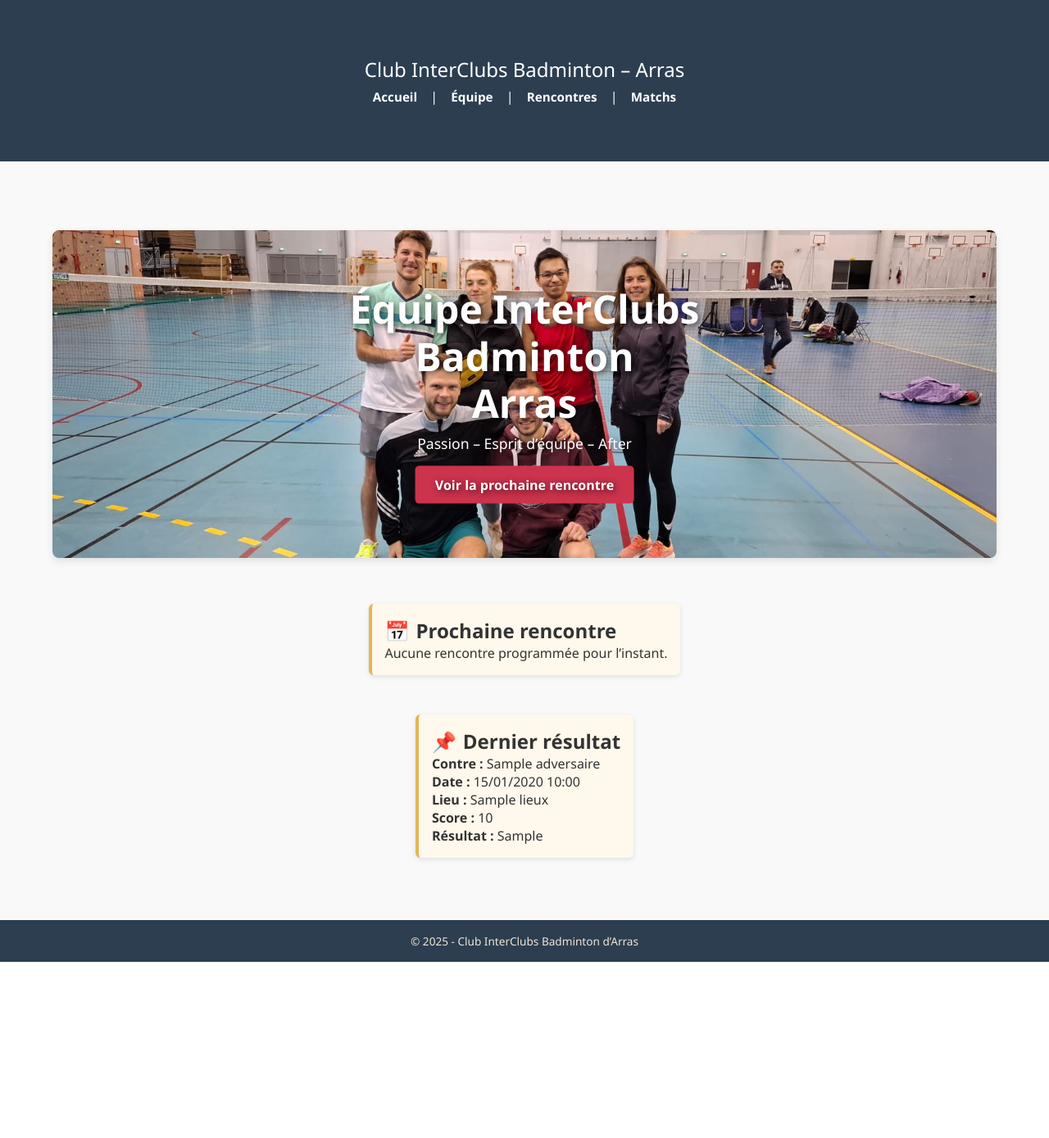
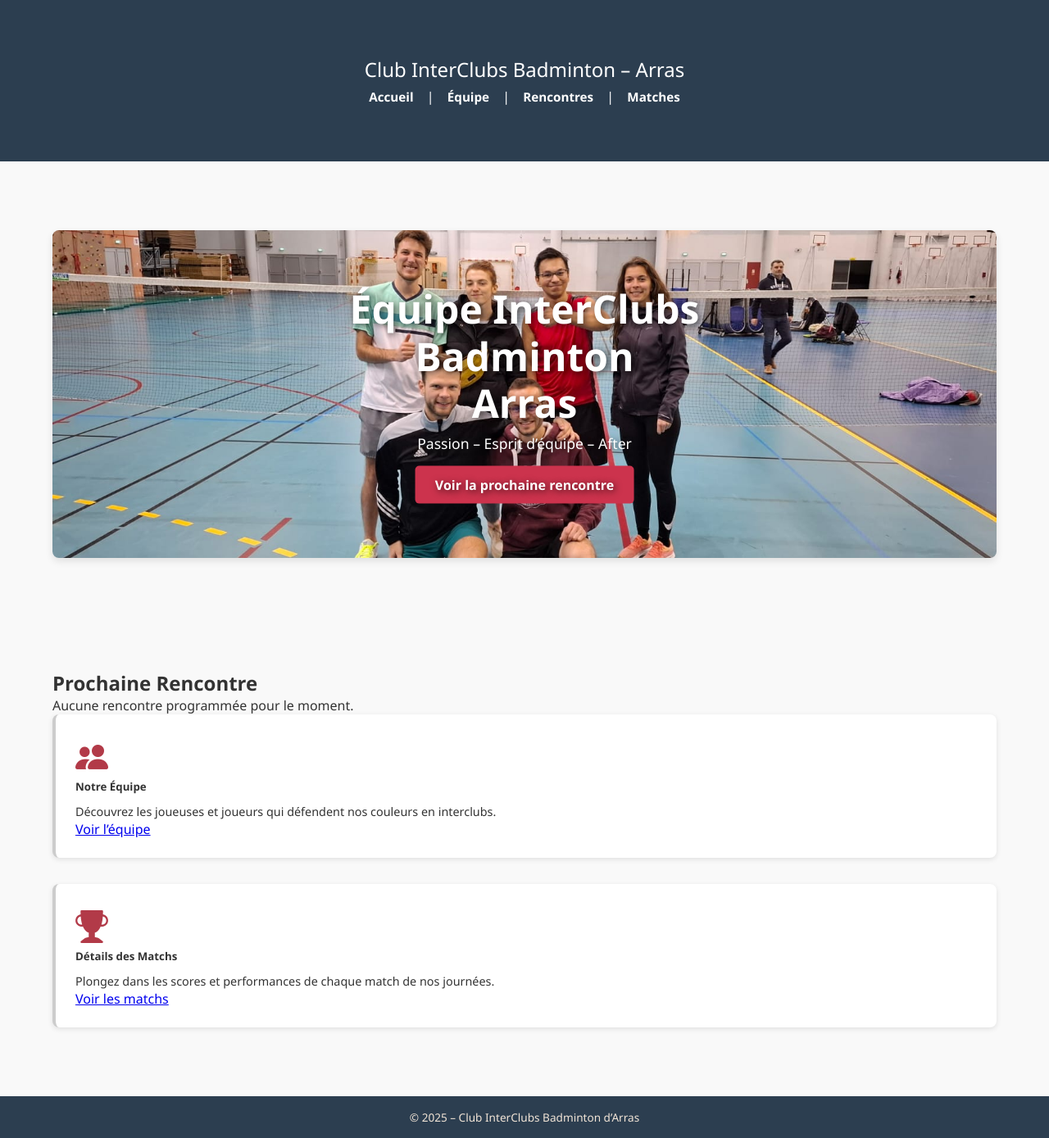
Before and after one commit to miomioche/projet_interclub, a PHP site: page / in a window 1280 px wide. Shown: the whole page at 82% size. Before the commit the page ends 1174 px from the top, so only its background shows below. Run offline with PHP 8.4, Linux system fonts and the light colour scheme; tables that the repository leaves empty or names only in its code hold one stand-in row (values such as "Sample post").

Commit message:
index + matches à jour

```diff
--- a/css/style.css
+++ b/css/style.css
@@ -422,3 +459,25 @@ body {
   font-size: 0.85rem;
   margin-top: auto;    /* poussé en bas si contenu court */
 }
+/* === Teaser-cards améliorées === */
+.teaser-card {
+  background-color: #fff;
+  border-radius: 0.5rem;
+  transition: transform .2s, box-shadow .2s;
+}
+.teaser-card:hover {
+  transform: translateY(-4px);
+  box-shadow: 0 6px 18px rgba(0,0,0,0.1);
+}
+.icon-wrapper {
+  font-size: 2.5rem;
+  color: var(--brick-red);
+}
+.card-title {
+  margin-bottom: .75rem;
+  font-weight: 600;
+}
+.card-text {
+  font-size: .9rem;
+  line-height: 1.4;
+}
--- a/includes/footer.php
+++ b/includes/footer.php
@@ -1,3 +1,5 @@
-<div class="footer">
-    <p>&copy; 2025 - Club InterClubs Badminton d’Arras</p>
-</div>
+<footer class="footer">
+    © <?= date('Y') ?> – Club InterClubs Badminton d’Arras
+  </footer>
+</body>
+</html>
--- a/includes/header.php
+++ b/includes/header.php
@@ -1,12 +1,28 @@
-<div class="header">
-  <div class="container">
+<!DOCTYPE html>
+<html lang="fr">
+<head>
+  <meta charset="UTF-8">
+  <meta name="viewport" content="width=device-width,initial-scale=1">
+  <title>Club InterClubs Badminton – Arras</title>
+  <!-- Votre CSS principal -->
+  <link rel="stylesheet" href="css/style.css">
 
-    <h1>Club InterClubs Badminton – Arras</h1>
-    <nav>
-      <a href="index.php">Accueil</a> |
-      <a href="equipe.php">Équipe</a> |
-      <a href="rencontres.php">Rencontres</a> |
-      <a href="view_match.php">Matchs</a>
-    </nav>
-  </div>
-</div>
+  <!-- Bootstrap Icons (pour les icônes bi-person-fill, bi-people-fill, bi-gender-ambiguous…) -->
+  <link rel="stylesheet"
+        href="https://cdn.jsdelivr.net/npm/bootstrap-icons@1.10.5/font/bootstrap-icons.css">
+</head>
+<body>
+  <header class="header bg-dark text-white py-3">
+    <div class="container d-flex flex-column flex-md-row align-items-center justify-content-between">
+      <h1 class="h4 mb-2 mb-md-0">Club InterClubs Badminton – Arras</h1>
+      <nav>
+        <a class="nav-link d-inline-block text-white" href="index.php">Accueil</a>
+        <span class="text-white mx-1">|</span>
+        <a class="nav-link d-inline-block text-white" href="equipe.php">Équipe</a>
+        <span class="text-white mx-1">|</span>
+        <a class="nav-link d-inline-block text-white" href="rencontres.php">Rencontres</a>
+        <span class="text-white mx-1">|</span>
+        <a class="nav-link d-inline-block text-white" href="matches.php">Matches</a>
+      </nav>
+    </div>
+  </header>
--- a/index.php
+++ b/index.php
@@ -1,102 +1,125 @@
 <?php
+// index.php
 require __DIR__ . '/includes/db.php';
 
-// Prochaine rencontre
-$stmtNext = $pdo->prepare("
-    SELECT r.*, a.nom AS adversaire, l.latitude, l.longitude, l.nom AS lieu_nom
-      FROM rencontres r
- LEFT JOIN adversaires a ON r.adversaire_id = a.id
- LEFT JOIN lieux      l ON r.lieu_id       = l.id
-     WHERE r.date_rencontre >= NOW()
-  ORDER BY r.date_rencontre ASC
-     LIMIT 1
-");
-$stmtNext->execute();
-$next = $stmtNext->fetch(PDO::FETCH_ASSOC);
+try {
+    // On récupère la prochaine rencontre programmée
+    $stmt = $pdo->prepare(<<<SQL
+        SELECT
+            r.journee,
+            r.date_rencontre,
+            r.heure,
+            l.nom            AS lieu_nom,
+            c1.nom           AS equipe_dom,
+            r.score_domicile,
+            r.score_exterieur,
+            c2.nom           AS equipe_ext
+        FROM rencontres AS r
+        JOIN lieux       AS l  ON l.id  = r.lieu_id
+        JOIN adversaires AS c1 ON c1.id = r.domicile_id
+        JOIN adversaires AS c2 ON c2.id = r.exterieur_id
+        WHERE CONCAT(r.date_rencontre,' ',r.heure) >= NOW()
+        ORDER BY r.date_rencontre, r.heure
+        LIMIT 1
+    SQL);
+    $stmt->execute();
+    $next = $stmt->fetch(PDO::FETCH_ASSOC);
+} catch (PDOException $e) {
+    die('Erreur BDD : ' . $e->getMessage());
+}
 
-// Dernier résultat
-$stmtLast = $pdo->prepare("
-    SELECT r.*, a.nom AS adversaire, l.nom AS lieu_nom
-      FROM rencontres r
- LEFT JOIN adversaires a ON r.adversaire_id = a.id
- LEFT JOIN lieux      l ON r.lieu_id       = l.id
-     WHERE r.date_rencontre < NOW()
-  ORDER BY r.date_rencontre DESC
-     LIMIT 1
-");
-$stmtLast->execute();
-$last = $stmtLast->fetch(PDO::FETCH_ASSOC);
 ?>
-<!DOCTYPE html>
+
+<!-- BANNIÈRE HERO -->
+ <!DOCTYPE html>
 <html lang="fr">
 <head>
   <meta charset="UTF-8">
-  <title>Club InterClubs Badminton – Accueil</title>
+  <title>Équipe InterClubs Badminton</title>
   <link rel="stylesheet" href="css/style.css">
-  <link rel="stylesheet" href="https://unpkg.com/leaflet/dist/leaflet.css" />
 </head>
 <body>
+  <?php include __DIR__ . '/includes/header.php'; ?>
 
-  <?php include 'includes/header.php'; ?>
+<main class="container">
+  <div class="hero-banner position-relative mb-5">
+    <img src="img/teambanner.jpeg"
+         alt="Équipe InterClubs Badminton – Arras"
+         class="img-fluid w-100 rounded">
+    <div class="hero-text position-absolute top-50 start-50 translate-middle text-center text-white">
+      <h1>Équipe InterClubs<br>Badminton<br>Arras</h1>
+      <p>Passion – Esprit d’équipe – After</p>
+      <a href="#next-match" class="btn btn-warning cta-button">Voir la prochaine rencontre</a>
+    </div>
+  </div>
+</main>
 
-  <!-- BANNIÈRE HERO -->
-   <main class="container">
-  <div class="hero-banner">
-    <img src="img/teambanner.jpeg" alt="Équipe InterClubs Badminton – Arras">
-    <div class="hero-text">
-      <h1>Équipe InterClubs<br>Badminton<br>Arras</h1>
-      <p>Passion – Esprit d’équipe – After</p>
-      <a href="#next-match" class="cta-button">Voir la prochaine rencontre</a>
+<!-- SECTION PROCHAINE RENCONTRE -->
+<main id="next-match" class="container py-5">
+  <h2 class="mb-4 text-center">Prochaine Rencontre</h2>
+
+  <?php if ($next): ?>
+    <div class="card mx-auto" style="max-width: 600px;">
+      <div class="card-body">
+        <h3 class="card-title">Journée J<?= htmlspecialchars($next['journee']) ?></h3>
+        <p class="card-text mb-1">
+          <strong>Date / Heure :</strong>
+          <?= date('d/m/Y', strtotime($next['date_rencontre'])) ?>
+          à <?= substr($next['heure'], 0, 5) ?>
+        </p>
+        <p class="card-text mb-1">
+          <strong>Lieu :</strong> <?= htmlspecialchars($next['lieu_nom']) ?>
+        </p>
+        <p class="card-text mb-1">
+          <strong>Équipes :</strong>
+          <?= htmlspecialchars($next['equipe_dom']) ?> – <?= htmlspecialchars($next['equipe_ext']) ?>
+        </p>
+        <p class="card-text mb-3">
+          <strong>Score :</strong>
+          <?= $next['score_domicile'] ?> – <?= $next['score_exterieur'] ?>
+        </p>
+        <a href="rencontres.php" class="btn btn-primary">Voir le calendrier complet</a>
+      </div>
+    </div>
+  <?php else: ?>
+    <div class="alert alert-info text-center mx-auto" style="max-width: 600px;">
+      Aucune rencontre programmée pour le moment.
+    </div>
+  <?php endif; ?>
+
+  <!-- CARTES TEASER : Notre Équipe + Détails des Matchs -->
+
+ <div class="col-sm-6">
+    <div class="card teaser-card h-100 border-0 shadow-sm text-center">
+      <div class="card-body d-flex flex-column">
+        <div class="icon-wrapper mb-3">
+          <i class="bi bi-people-fill"></i>
+        </div>
+        <h5 class="card-title">Notre Équipe</h5>
+        <p class="card-text flex-grow-1 text-muted">
+          Découvrez les joueuses et joueurs qui défendent nos couleurs en interclubs.
+        </p>
+        <a href="equipe.php" class="btn btn-outline-primary mt-auto">Voir l’équipe</a>
+      </div>
     </div>
   </div>
 
+  <!-- Carte Détails des Matchs -->
+  <div class="col-sm-6">
+    <div class="card teaser-card h-100 border-0 shadow-sm text-center">
+      <div class="card-body d-flex flex-column">
+        <div class="icon-wrapper mb-3">
+          <i class="bi bi-trophy-fill"></i>
+        </div>
+        <h5 class="card-title">Détails des Matchs</h5>
+        <p class="card-text flex-grow-1 text-muted">
+          Plongez dans les scores et performances de chaque match de nos journées.
+        </p>
+        <a href="matches.php" class="btn btn-outline-primary mt-auto">Voir les matchs</a>
+      </div>
+    </div>
+  </div>
+</div>
+</main>
 
-    <!-- Prochaine rencontre -->
-    <div id="next-match" class="card orange-card">
-      <h2><span class="icon">📅</span>Prochaine rencontre</h2>
-      <?php if ($next): ?>
-        <p><strong>Contre :</strong> <?= htmlspecialchars($next['adversaire'] ?? 'À définir') ?></p>
-        <p><strong>Date :</strong> <?= date('d/m/Y H:i', strtotime($next['date_rencontre'])) ?></p>
-        <p><strong>Lieu :</strong> <?= htmlspecialchars($next['lieu_nom'] ?? 'Inconnu') ?></p>
-        <div class="map-container" id="map"></div>
-        <script src="https://unpkg.com/leaflet/dist/leaflet.js"></script>
-        <script>
-          <?php if ($next): ?>
-            var map = L.map('map').setView([<?= $next['latitude'] ?>, <?= $next['longitude'] ?>], 14);
-            L.tileLayer('https://{s}.tile.openstreetmap.org/{z}/{x}/{y}.png',{
-              attribution: '© OpenStreetMap'
-            }).addTo(map);
-            L.marker([<?= $next['latitude'] ?>, <?= $next['longitude'] ?>])
-             .addTo(map)
-             .bindPopup("<?= addslashes($next['lieu_nom']) ?>")
-             .openPopup();
-          <?php endif; ?>
-        </script>
-      <?php else: ?>
-        <p>Aucune rencontre programmée pour l’instant.</p>
-      <?php endif; ?>
-    </div>
-
-    <!-- Dernier résultat -->
-    <div class="card orange-card">
-      <h2><span class="icon">📌</span>Dernier résultat</h2>
-      <?php if ($last): ?>
-        <p><strong>Contre :</strong> <?= htmlspecialchars($last['adversaire']) ?></p>
-        <p><strong>Date :</strong> <?= date('d/m/Y H:i', strtotime($last['date_rencontre'])) ?></p>
-        <p><strong>Lieu :</strong> <?= htmlspecialchars($last['lieu_nom']) ?></p>
-        <?php if (!empty($last['score'])): ?>
-          <p><strong>Score :</strong> <?= htmlspecialchars($last['score']) ?></p>
-          <p><strong>Résultat :</strong> <?= htmlspecialchars($last['resultat']) ?></p>
-        <?php else: ?>
-          <p>Résultat à venir ou non renseigné.</p>
-        <?php endif; ?>
-      <?php else: ?>
-        <p>Aucune rencontre passée trouvée.</p>
-      <?php endif; ?>
-    </div>
-  </main>
-
-  <?php include 'includes/footer.php'; ?>
-
-</body>
-</html>
+<?php include __DIR__ . '/includes/footer.php'; ?>
```
Also changed, not shown: other parts of css/style.css (+38 -1 lines), matches.php (added, +140 -0 lines).
